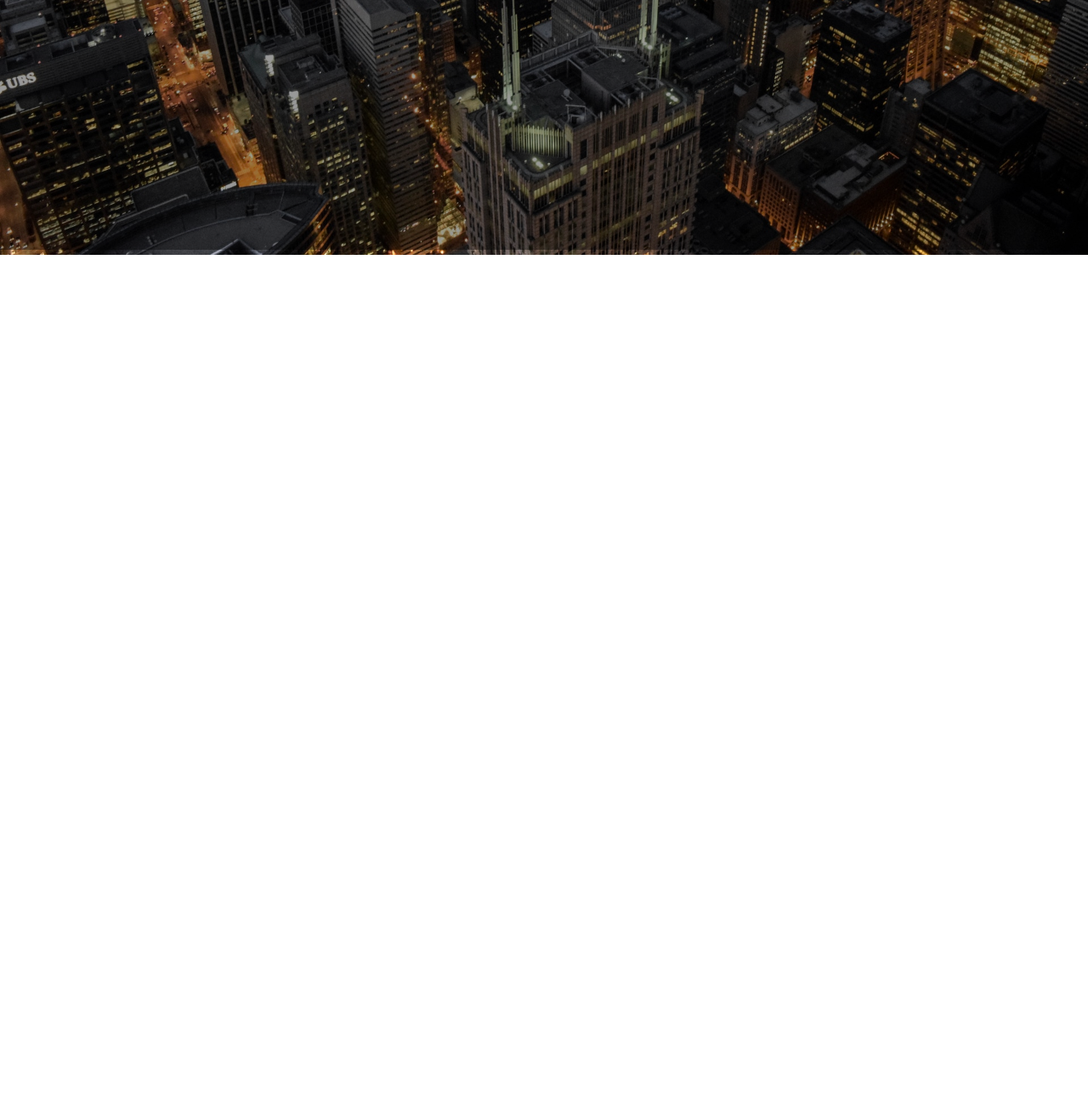
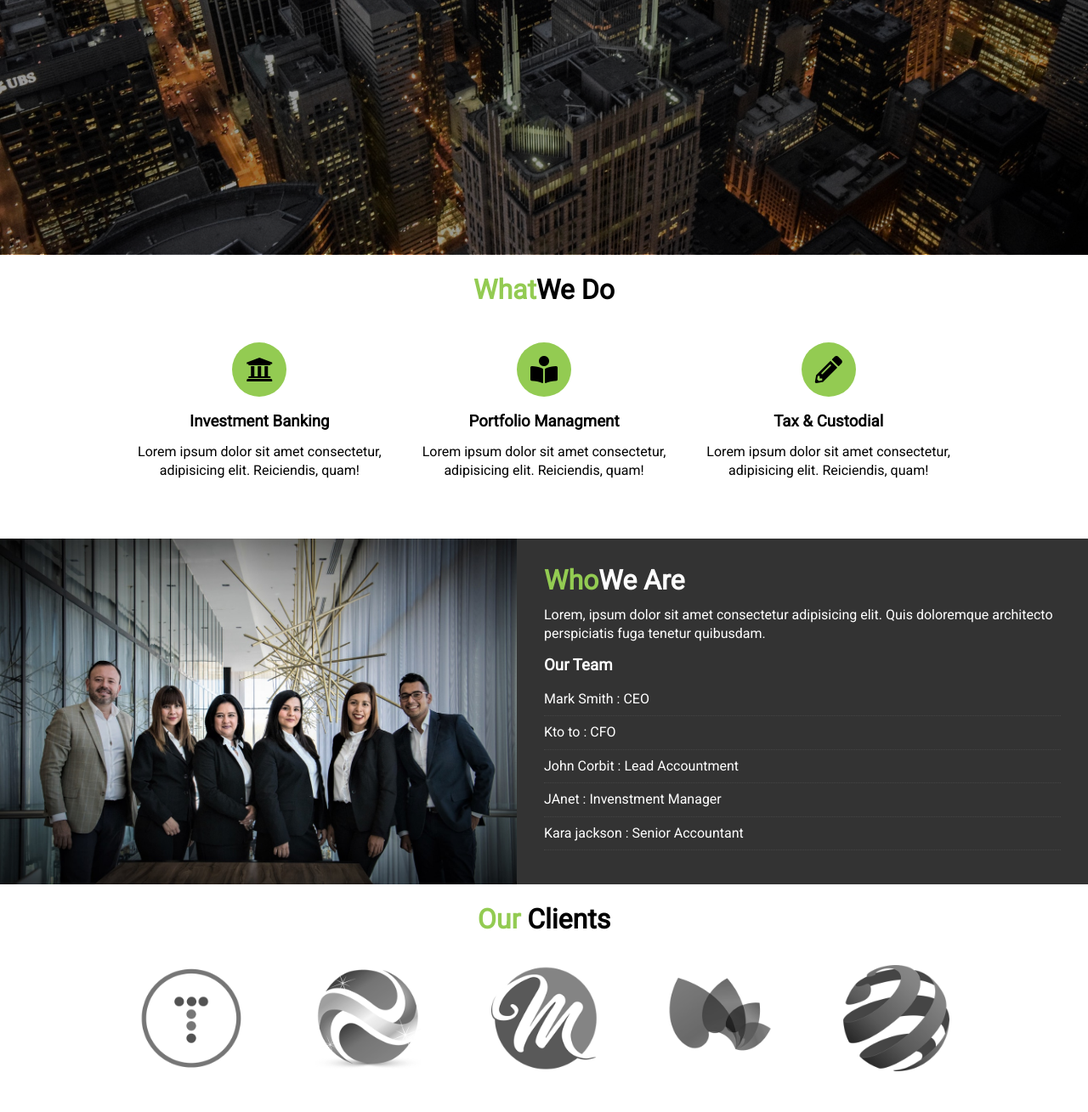
Before and after one commit to Vandrosov99/FlexCompanyLanding, a plain HTML site: page index.html in a window 1280 px wide. Shown: the part 566-1875 px from the top of the page at 85% size. Before the commit the page ends 866 px from the top, so only its background shows below. Drawn offline with Linux system fonts and the light colour scheme.

Commit message:
add section What and Who means Clients

```diff
--- a/index.html
+++ b/index.html
@@ -36,5 +36,66 @@
       <a href="#what" class="btn">Read More</a>
     </div>
   </header>
+  <!-- Section : What we do -->
+  <section id="what" class='bg-white py-1'>
+    <div class="container">
+      <h2 class="m-heading text-center"><span class='text-primary'>What</span>We Do</h2>
+      <div class="items">
+        <div class="item">
+          <i class="fas fa-university fa-2x"></i>
+          <div>
+            <h3>Investment Banking</h3>
+            <p>Lorem ipsum dolor sit amet consectetur, adipisicing elit. Reiciendis, quam!</p>
+          </div>
+        </div>
+        <div class="item">
+          <i class="fas fa-book-reader fa-2x"></i>
+          <div>
+            <h3>Portfolio Managment</h3>
+            <p>Lorem ipsum dolor sit amet consectetur, adipisicing elit. Reiciendis, quam!</p>
+          </div>
+        </div>
+        <div class="item">
+          <i class="fas fa-pencil-alt fa-2x"></i>
+          <div>
+            <h3>Tax & Custodial</h3>
+            <p>Lorem ipsum dolor sit amet consectetur, adipisicing elit. Reiciendis, quam!</p>
+          </div>
+        </div>
+      </div>
+    </div>
+  </section>
+  <!-- Section : Who We Are -->
+  <section id="who">
+    <div class="who-img"></div>
+    <div class="who-text bg-dark p-2">
+      <h2 class="m-heading"><span class="text-primary">Who</span>We Are </h2>
+      <p>Lorem, ipsum dolor sit amet consectetur adipisicing elit. Quis doloremque architecto perspiciatis fuga tenetur quibusdam.</p>
+      <h3>Our Team</h3>
+      <ul class="list">
+        <li>Mark Smith : CEO</li>
+        <li>Kto to : CFO</li>
+        <li>John Corbit : Lead Accountment</li>
+        <li>JAnet : Invenstment Manager</li>
+        <li>Kara jackson : Senior Accountant</li>
+      </ul>
+    </div>
+    </div>
+  </section>
+  <!-- Section Clients -->
+  <section id="clients" class="py-1">
+      <div class="container">
+        <h2 class="m-heading text-center">
+          <span class="text-primary">Our</span> Clients
+        </h2>
+        <div class="items py-1">
+          <div><img src="./image_resources/logos/logo1.png" alt="Client"></div>
+          <div><img src="./image_resources/logos/logo2.png" alt="Client"></div>
+          <div><img src="./image_resources/logos/logo3.png" alt="Client"></div>
+          <div><img src="./image_resources/logos/logo4.png" alt="Client"></div>
+          <div><img src="./image_resources/logos/logo5.png" alt="Client"></div>
+        </div>
+      </div>
+    </section>
 </body>
 </html>
--- a/styles.css
+++ b/styles.css
@@ -19,13 +19,35 @@ p {
   margin: 0.75rem 0;
 }
 /* Utility Classes */
+.container{
+  max-width:1100px;
+  margin:auto;
+  padding:0 2rem;
+  overflow:hidden;
+}
+
+.text-center{
+  text-align:center;
+}
 
 .text-primary{
   color:#93cb52;
 }
-
+.bg-light{
+  background: #f4f4f4;
+  color:#333;
+}
+.bg-dark{
+  background: #333;
+  color:#fff ;
+}
 .l-heading{
   font-size: 4rem;
+  margin-bottom: 0.75rem;
+  line-height: 1.1;
+}
+.m-heading{
+  font-size: 2rem;
   margin-bottom: 0.75rem;
   line-height: 1.1;
 }
@@ -33,6 +55,13 @@ p {
   font-size: 1.3rem;
   margin-bottom: 2rem;
 }
+.py-1{padding:1.5rem 0;}
+.py-2{padding:2rem 0;}
+.py-3{padding:3rem 0;}
+
+.p-1{padding:1.5rem ;}
+.p-2{padding:2rem ;}
+.p-3{padding:3rem ;}
 
 .btn{
   display:inline-block;
@@ -49,6 +78,14 @@ p {
 .btn-dark{
   background:#333;
   color:#fff;
+}
+.list{
+  margin :0.5rem 0;
+  list-style:none;
+}
+.list li {
+  padding: 0.5rem 0;
+  border-bottom:#444 dotted 1px;
 }
 /* Navbar */
 
@@ -94,9 +131,53 @@ p {
   height: 100%;
   /* overlay*/
   position: absolute;
-  top:60px;
+  top:65px;
   left:0;
   right: 0;
   bottom: 0;
   background-color: rgba(0,0,0,0.4);
 }
+
+/* Section: What we Do */
+
+#what .items{
+  display:flex;
+  padding: 1rem;
+}
+
+#what .item{
+  flex:1;
+  text-align:center;
+  padding: 1rem;
+}
+
+#what .items .item i {
+  background: #93cb52;
+  padding:1rem;
+  border-radius:50%;
+  margin-bottom: 1rem;
+}
+/* Section : Who We Are */
+
+#who{
+  display:flex;
+}
+
+#who div{
+  flex : 1;
+
+}
+
+#who .who-img{
+  background: url("image_resources/people.jpg") no-repeat center/cover;
+}
+/* Clients */
+#clients .items{
+  display:flex;
+}
+
+#clients .items img {
+  display:block;
+  margin:auto;
+  width:60%;
+}
```
